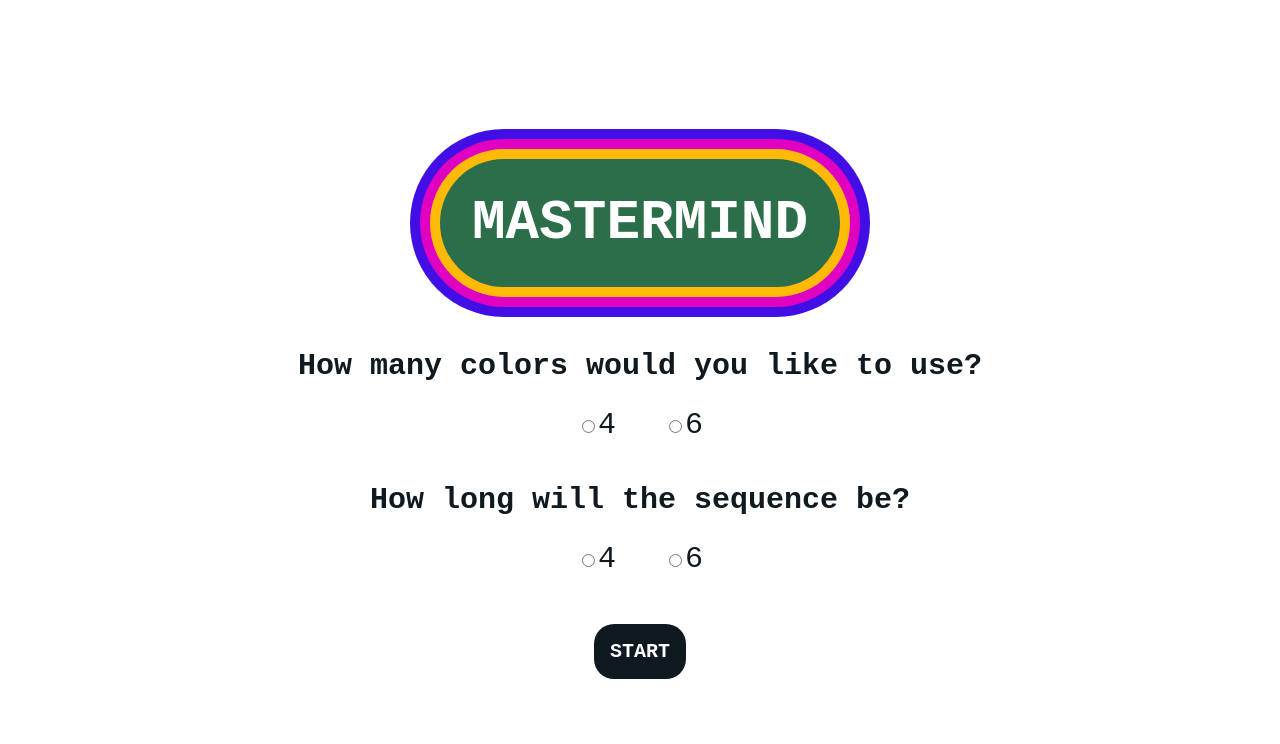
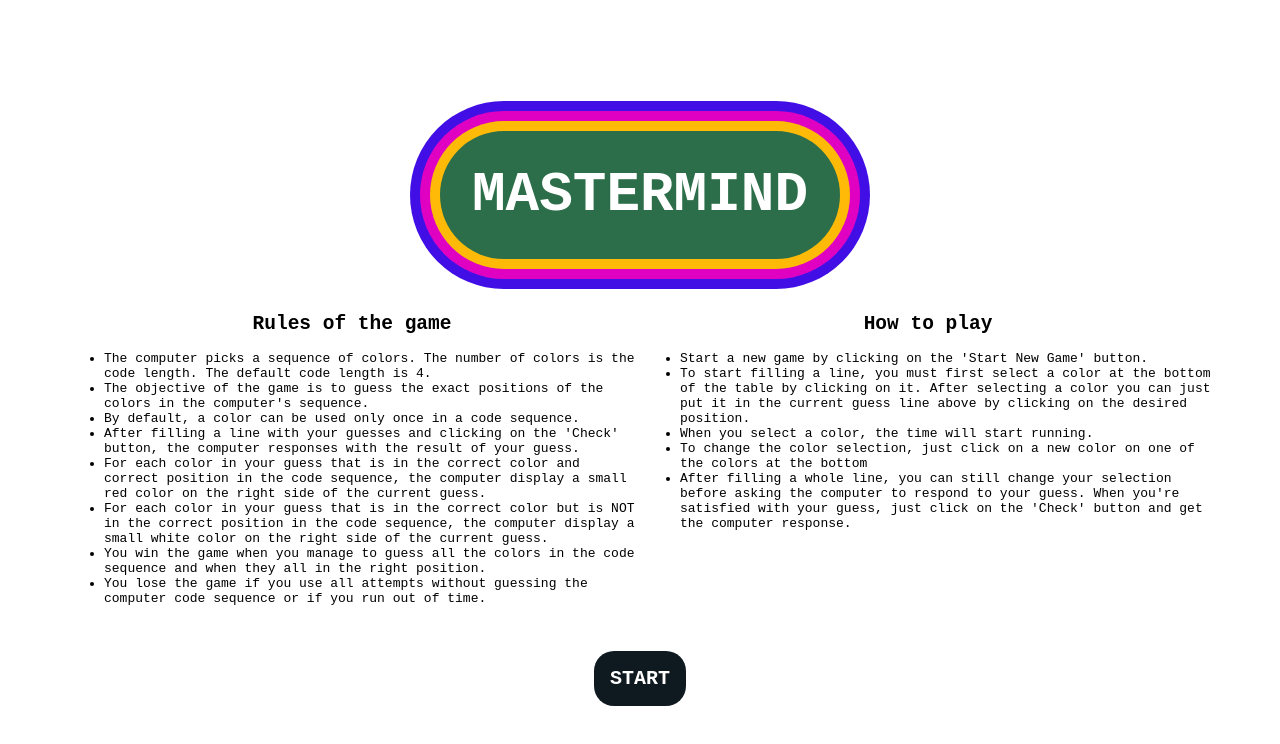
Before and after one commit to AlejoVE/master-mind, a React (Create React App) app: page /start in a window 1280 px wide. Shown: the top 744 px of the page. Built offline with nearby package versions, Linux system fonts and the light colour scheme.

Commit message:
Add instructions

```diff
--- a/src/components/StartPage.tsx
+++ b/src/components/StartPage.tsx
@@ -8,7 +8,7 @@ function StartPage() {
 			<div>
 				<h1 className='start-header'>MASTERMIND</h1>
 			</div>
-			<div className='question'>
+			{/* <div className='question'>
 				<h2>How many colors would you like to use?</h2>
 				<div className='options'>
 					<label>
@@ -18,8 +18,8 @@ function StartPage() {
 						<input type='radio' value='6' name='color' />6
 					</label>
 				</div>
-			</div>
-			<div className='question'>
+			</div> */}
+			{/* <div className='question'>
 				<h2>How long will the sequence be?</h2>
 				<div className='options'>
 					<label>
@@ -28,6 +28,77 @@ function StartPage() {
 					<label>
 						<input type='radio' value='6' name='length' />6
 					</label>
+				</div>
+			</div> */}
+			<div className='instructions-grid'>
+				<div>
+					<h2>Rules of the game</h2>
+					<ul>
+						<li>
+							The computer picks a sequence of colors. The number of
+							colors is the code length. The default code length is 4.
+						</li>
+						<li>
+							The objective of the game is to guess the exact positions
+							of the colors in the computer's sequence.
+						</li>
+						<li>
+							By default, a color can be used only once in a code
+							sequence.
+						</li>
+						<li>
+							After filling a line with your guesses and clicking on the
+							'Check' button, the computer responses with the result of
+							your guess.
+						</li>
+						<li>
+							For each color in your guess that is in the correct color
+							and correct position in the code sequence, the computer
+							display a small red color on the right side of the current
+							guess.
+						</li>
+						<li>
+							For each color in your guess that is in the correct color
+							but is NOT in the correct position in the code sequence,
+							the computer display a small white color on the right side
+							of the current guess.
+						</li>
+						<li>
+							You win the game when you manage to guess all the colors in
+							the code sequence and when they all in the right position.
+						</li>
+						<li>
+							You lose the game if you use all attempts without guessing
+							the computer code sequence or if you run out of time.
+						</li>
+					</ul>
+				</div>
+				<div>
+					<h2>How to play</h2>
+					<ul>
+						<li>
+							{' '}
+							Start a new game by clicking on the 'Start New Game'
+							button.
+						</li>
+						<li>
+							To start filling a line, you must first select a color at
+							the bottom of the table by clicking on it. After selecting
+							a color you can just put it in the current guess line above
+							by clicking on the desired position.
+						</li>
+						<li>When you select a color, the time will start running.</li>
+						<li>
+							To change the color selection, just click on a new color on
+							one of the colors at the bottom{' '}
+						</li>
+						<li>
+							After filling a whole line, you can still change your
+							selection before asking the computer to respond to your
+							guess. When you're satisfied with your guess, just click on
+							the 'Check' button and get the computer response.
+						</li>
+					</ul>
 				</div>
 			</div>
 			<Link to={'/game'} id='start-game'>
--- a/src/components/Timer.tsx
+++ b/src/components/Timer.tsx
@@ -4,7 +4,7 @@ import { GameContext } from '../context/gameContext';
 import { triggerGameOverModal } from '../helpers/helpers';
 
 function Timer() {
-	const [minutes, setMinutes] = useState<number>(2);
+	const [minutes, setMinutes] = useState<number>(5);
 	const [seconds, setSeconds] = useState<number>(0);
 	const timerMinutes = minutes < 10 ? `0${minutes}` : minutes;
 	const timerSeconds = seconds < 10 ? `0${seconds}` : seconds;
--- a/src/context/GameProvider.tsx
+++ b/src/context/GameProvider.tsx
@@ -25,7 +25,7 @@ const GameProvider: FC<Props> = ({ children }: Props) => {
 				setGameOver,
 				availableRows,
 				setAvailableRows,
-				gameRows: 2,
+				gameRows: 6,
 				startTimer,
 				setStartTimer,
 			}}
--- /dev/null
+++ b/src/styles/_instructions.scss
@@ -0,0 +1,9 @@
+.instructions-grid {
+	display: grid;
+	grid-template-columns: repeat(2, 1fr);
+	width: 90%;
+
+	h2 {
+		text-align: center;
+	}
+}
--- a/src/styles/index.scss
+++ b/src/styles/index.scss
@@ -1,7 +1,8 @@
-@import "./buttons";
-@import "./row";
-@import "./availableColors";
-@import "./variables";
+@import './buttons';
+@import './row';
+@import './availableColors';
+@import './instructions';
+@import './variables';
 
 body {
 	padding: 0;
```
Lines whose indentation alone changed are shown as unchanged.
